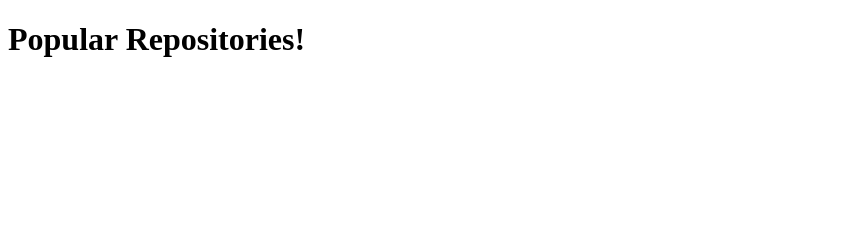
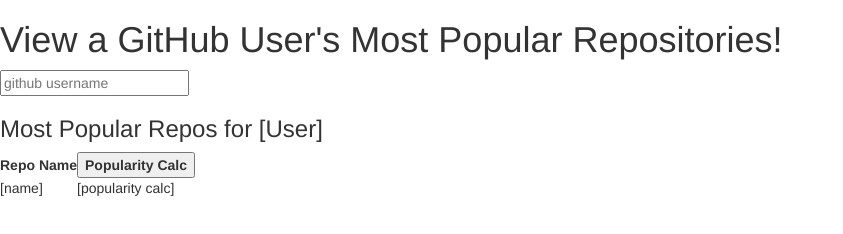
Before and after one commit to csaminak/PopularRepos, a website: page src/index.html in a window 1280 px wide. Shown: the whole page, without its empty margins (0-843 px from the left). Drawn offline with nearby package versions, Linux system fonts and the light colour scheme; files that its build step writes are made by us from their sources.

Commit message:
created base layout

```diff
--- a/src/index.html
+++ b/src/index.html
@@ -6,13 +6,36 @@
 
         <meta name='description' content='Allow a user to input a username and see all GitHub repos for that user, in order of "popularity."'>
         <meta name='author' content='Samina Chhatwal'>
+
+        <link rel='stylesheet' href='https://maxcdn.bootstrapcdn.com/bootstrap/3.3.6/css/bootstrap.min.css' type='text/css'>
         <link href='css/styles.css' rel='stylesheet' type='text/css'>
     </head>
     <body>
         <header>
-            <h1>Popular Repositories!</h1>
+            <h1>View a GitHub User's Most Popular Repositories!</h1>
         </header>
 
+        <form>
+            <input type='text' placeholder='github username'>
+        </form>
+
+        <section>
+            <h3>Most Popular Repos for [User]</h3>
+            <table>
+                <thead>
+                    <tr>
+                        <th>Repo Name</th>
+                        <th><button>Popularity Calc</button></th>
+                    </tr>
+                </thead>
+                <tbody>
+                    <tr>
+                        <td>[name]</td>
+                        <td>[popularity calc]</td>
+                    </tr>
+                </tbody>
+            </table>
+        </section>
 
 
         <script src='https://ajax.googleapis.com/ajax/libs/angularjs/1.5.8/angular.js'></script>
```
